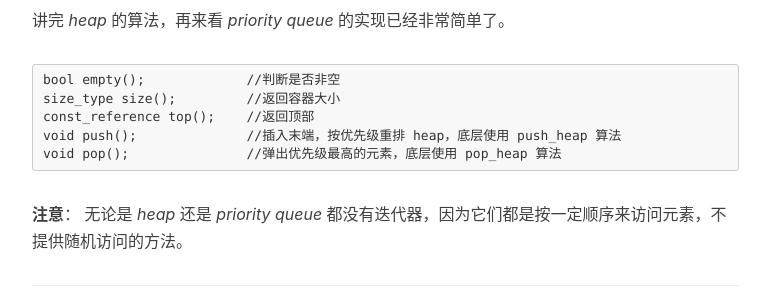
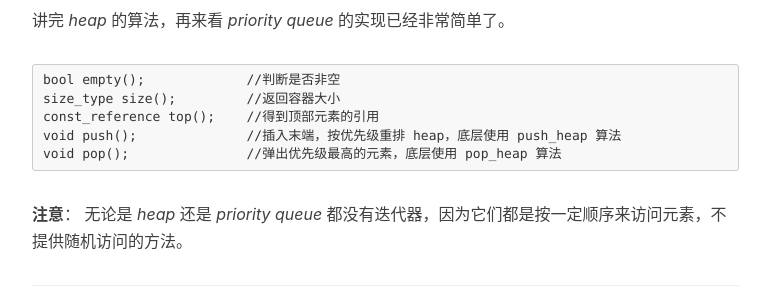
Before and after one commit to ozaki8/missmiaom.github.io, a Jekyll site: the page built from _posts/2016-7-11-STL-priority-queue.markdown, in a window 1280 px wide and 900 px high, scrolled down 3718 px. Shown: the part 188-488 px from the top of the window, without its empty margins (233-1003 px from the left). Built offline with Jekyll 4.4.1, drawn with Linux system fonts in a browser that asks for light colours; nearby versions of some CDN libraries; comment, search, counter and statistics services are not loaded.

Commit message:
Update 2016-7-11-STL-priority-queue.markdown

````diff
--- a/_posts/2016-7-11-STL-priority-queue.markdown
+++ b/_posts/2016-7-11-STL-priority-queue.markdown
@@ -91,7 +91,7 @@ tags:
 ```
 bool empty();             //判断是否非空
 size_type size();         //返回容器大小
-const_reference top();    //返回顶部
+const_reference top();    //得到顶部元素的引用
 void push();              //插入末端，按优先级重排 heap，底层使用 push_heap 算法
 void pop();               //弹出优先级最高的元素，底层使用 pop_heap 算法
 ```
````
